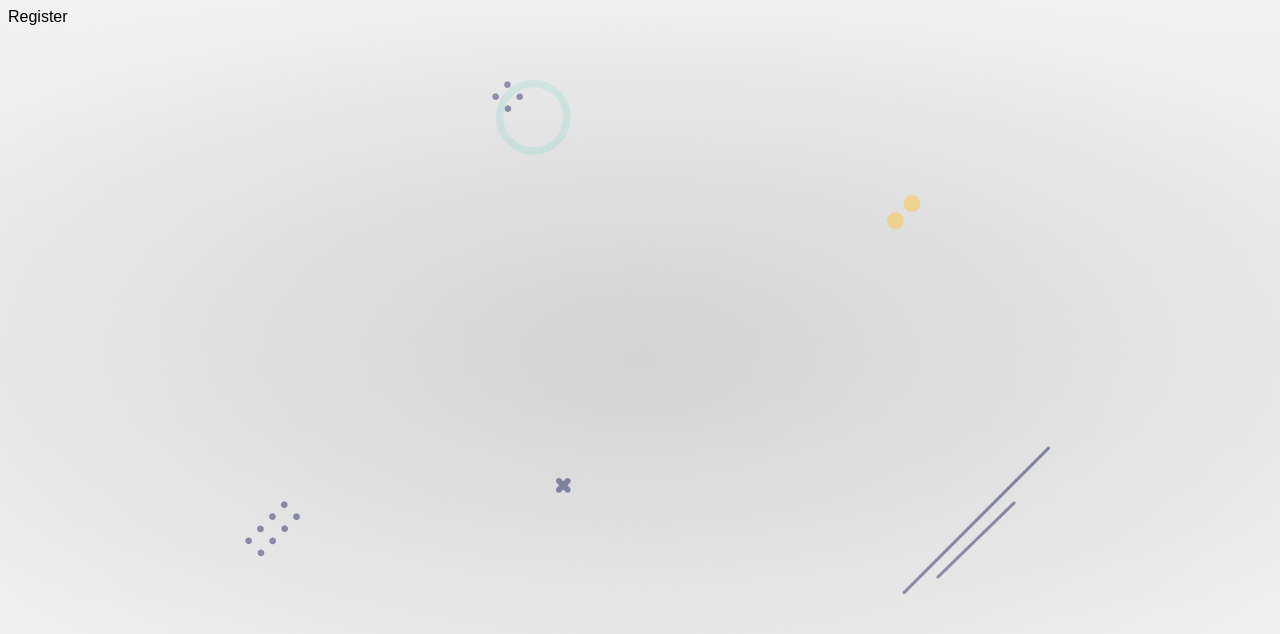
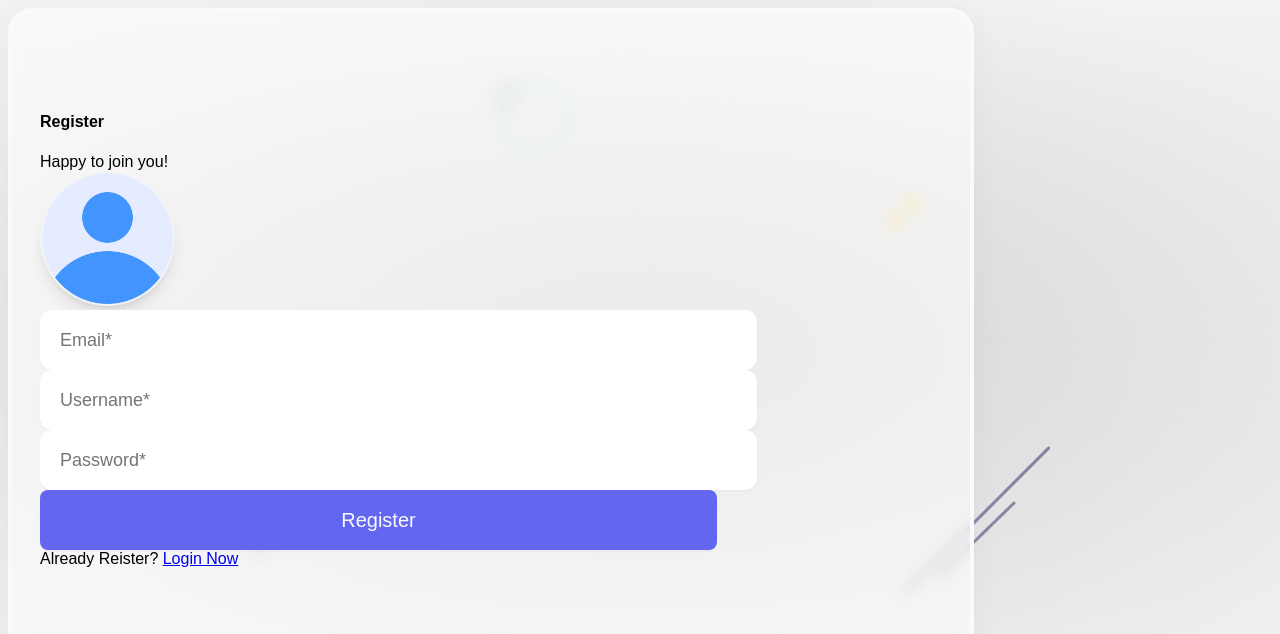
Before and after one commit to MohabbatRJ/authapp, a React (Vite) app in the folder client/: page /register in a window 1280 px wide. Shown: the top 634 px of the page. Built offline with nearby package versions, Linux system fonts and the light colour scheme.

Commit message:
register ui and img convert also formik validation with toast

```diff
--- a/client/src/components/Register.jsx
+++ b/client/src/components/Register.jsx
@@ -1,8 +1,76 @@
+import { Link } from "react-router-dom"
+import avatar from '../assets/profile.png'
+import { Toaster } from 'react-hot-toast'
+import { useFormik } from 'formik'
+import { registerValidation } from "../helper/validate"
+import { convertToBase64 } from "../helper/convert"
+
+import styles from '../styles/Username.module.css'
+import { useState } from "react"
 
 export default function Register() {
+
+  const [file, setFile] = useState();
+
+  const formik = useFormik({
+    initialValues: {
+      email: '',
+      username: '',
+      password: '',
+    },
+    validate: registerValidation,
+    validateOnBlur: false,
+    validateOnChange: false,
+    onSubmit: async (values) => {
+      values = await Object.assign(values, {profile : file || ''})
+      console.log(values)
+    }
+  })
+
+  // formik does not support file upload
+  const onUpload = async (e) => {
+    const base64 = await convertToBase64(e.target.files[0]);
+    setFile(base64);
+
+  }
+
   return (
-    <div>
-      Register
+    <div className="container mx-auto">
+
+      <Toaster position="top-center" reverseOrder={false}></Toaster>
+
+      <div className=" flex justify-center items-center h-screen">
+
+        <div className={styles.glass}>
+          <div className="title flex flex-col items-center">
+            <h4 className="font-5xl font-bold">Register</h4>
+            <span className="py-4 text-xl w-2/3 text-center text-gray-500">Happy to join you!</span>
+          </div>
+
+          <form onSubmit={formik.handleSubmit} className="py-1">
+            <div className="profile flex justify-center py-4">
+              <label htmlFor="profile">
+                <img src={file || avatar} alt="avatar" className={styles.profile_img} />
+              </label>
+
+              <input type="file" id="profile" name="profile" onChange={onUpload}/>
+            </div>
+
+            <div className="textbox flex flex-col items-center gap-6">
+              <input type="text" placeholder="Email*" className={styles.textbox} {...formik.getFieldProps('email')} />
+
+              <input type="text" placeholder="Username*" className={styles.textbox} {...formik.getFieldProps('username')} />
+
+              <input type="password" placeholder="Password*" className={styles.textbox} {...formik.getFieldProps('password')} />
+              <button className={styles.btn} type="submit">Register</button>
+            </div>
+
+            <div className="text-center py-4">
+              <span className="text-gray-500">Already Reister? <Link className="text-red-500" to="/">Login Now</Link> </span>
+            </div>
+          </form>
+        </div>
+      </div>
     </div>
   )
 }
--- /dev/null
+++ b/client/src/helper/convert.js
@@ -0,0 +1,16 @@
+
+// convert img to base64
+export function convertToBase64(file) {
+    return new Promise((resolve, reject) => {
+        const fileReader = new FileReader();
+        fileReader.readAsDataURL(file);
+
+        fileReader.onload = () => {
+            resolve(fileReader.result);
+        }
+
+        fileReader.onerror = (error) => {
+            reject(error);
+        }
+    })
+}
--- a/client/src/helper/validate.js
+++ b/client/src/helper/validate.js
@@ -4,7 +4,7 @@
 export async function usernameValidate(values) {
     const errors = usernameVerify({}, values);
 
-    return errors
+    return errors;
 }
 
 // validate password page
@@ -26,6 +26,17 @@
 }
 
 
+// register page
+export async function registerValidation(values){
+    const errors = usernameVerify({}, values);
+    passwordVerify(errors, values);
+    emailVerify(errors, values);
+
+    return errors;
+}
+
+
+// ---------------------------
 // validate username
 function usernameVerify(error = {}, values) {
     if (!values.username) {
@@ -59,23 +70,19 @@
     return errors;
 }
 
-// validate Password
-function resetPassword(errors = {}, values) {
+// validate email
 
-    const specialChars = /[`!@#$%^&*()_+\-=\[\]{};':"\\|,.<>\/?~]/;
-
-    if (!values.password) {
-        errors.password = toast.error('Password Required...!');
+function emailVerify(error = {}, values){
+    if (!values.email) {
+        error.email = toast.error('Email Required...!');
     }
-    else if (values.password.includes(" ")) {
-        errors.password = toast.error('Wrong Password...!');
-    }
-    else if (values.password.length < 6) {
-        errors.password = toast.error('Password must be 6 character long...!');
-    }
-    else if (!specialChars.test(values.password)) {
-        errors.password = toast.error('Password must have special character...!');
+    else if (values.email.includes(" ")) {
+        error.email = toast.error('Wrong Email...!');
     }
 
-    return errors;
+    else if (!/^[A-Z0-9._%+-]+@[A-Z0-9.-]+\.[A-Z]{2,4}$/i.test(values.email)) {
+        error.email = toast.error('Invalid Email Address...!');
+    }
+
+    return error;
 }
--- a/client/src/styles/Username.module.css
+++ b/client/src/styles/Username.module.css
@@ -32,3 +32,7 @@
 .btn_link:hover{
     @apply cursor-pointer
 }
+
+input[type='file']{
+    display: none;
+}
```
